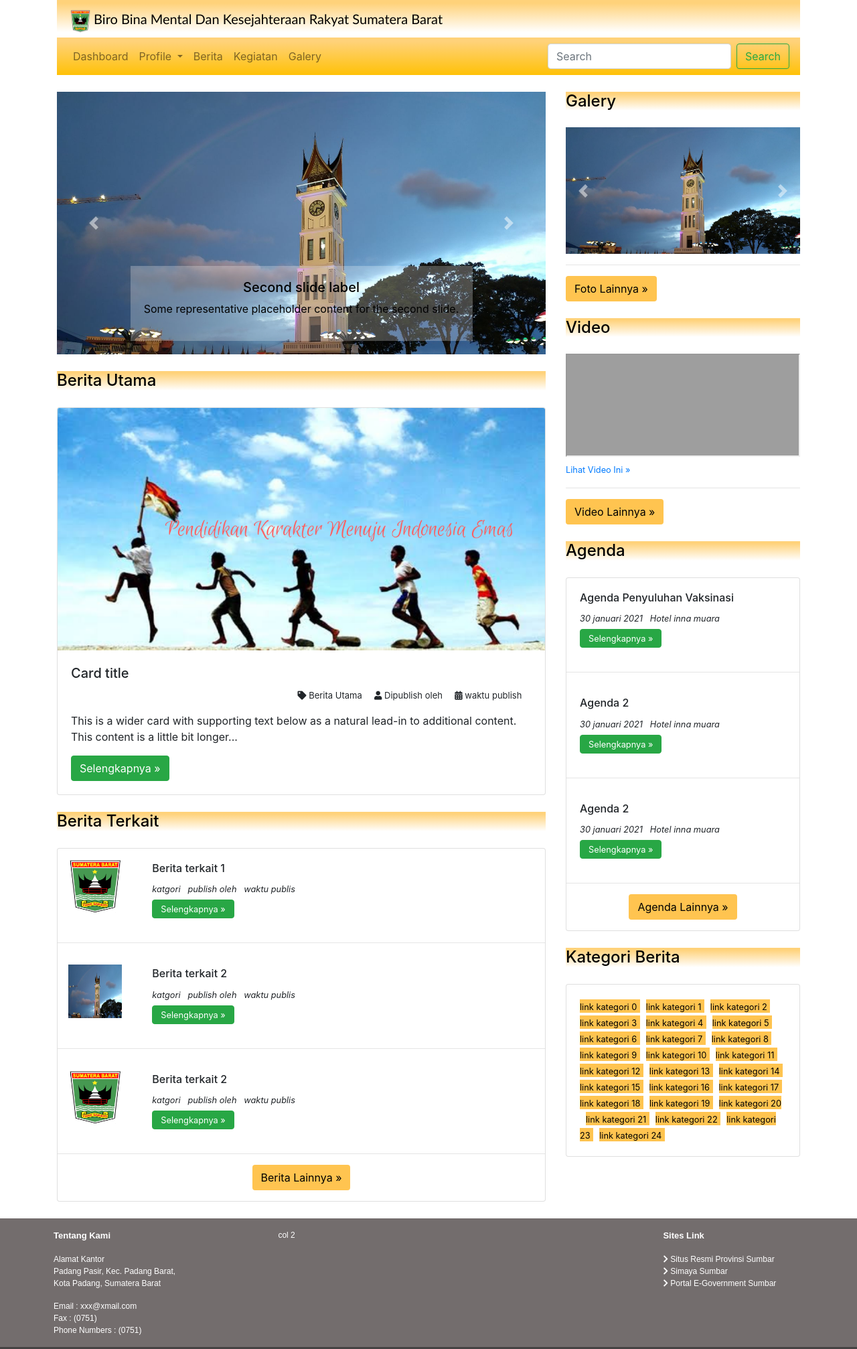
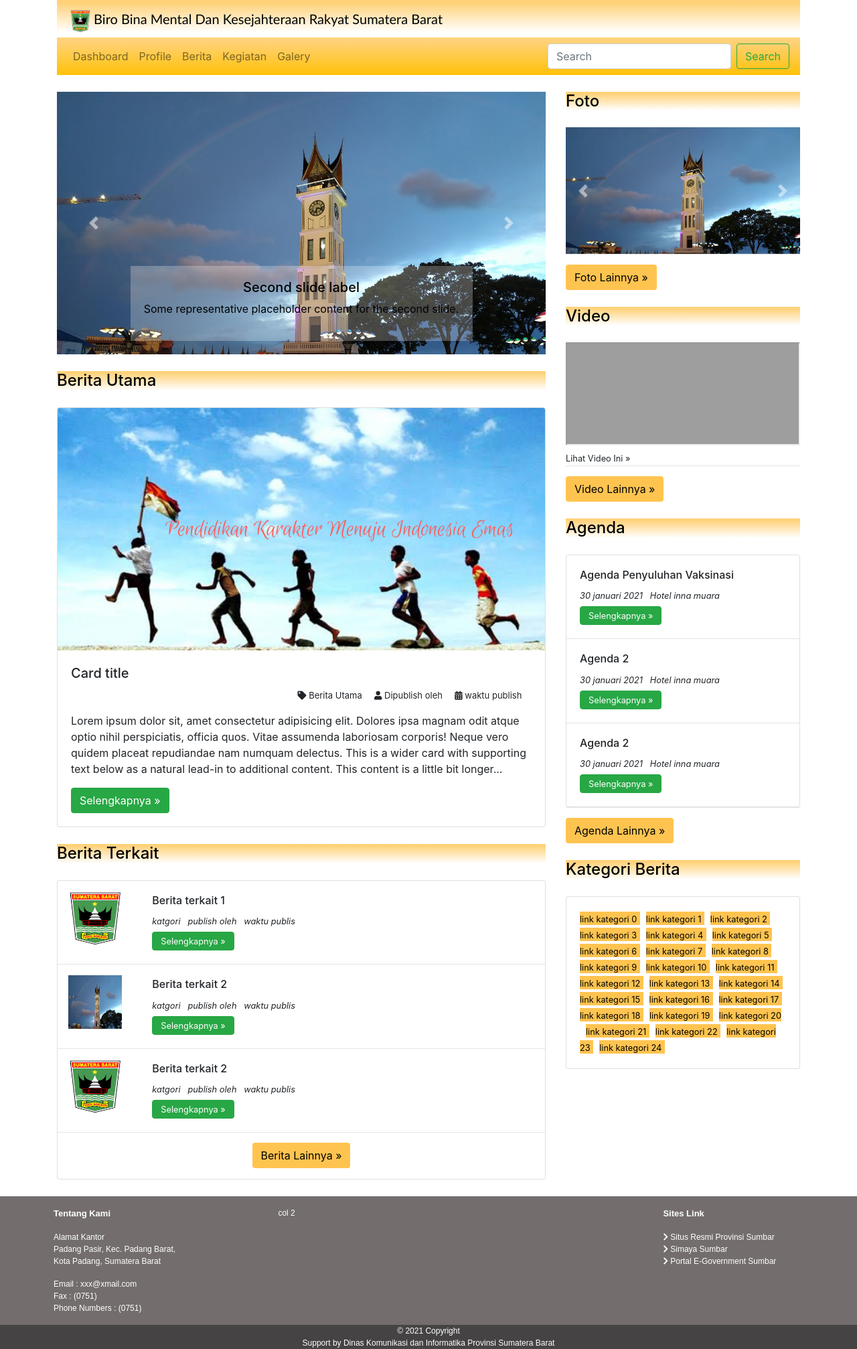
Before and after one commit to Boleh-PerKPan/BiroBinaMental, a CodeIgniter app: page /KP/guest in a window 1280 px wide. Shown: the top 2014 px of the page at 67% size. Run offline with CodeIgniter, Linux system fonts and the light colour scheme; grey boxes are pictures that could not be loaded.

Commit message:
new commit

```diff
--- a/application/controllers/Guest.php
+++ b/application/controllers/Guest.php
@@ -10,76 +10,89 @@ class Guest extends CI_Controller
 
     public function index()
     {
-        $data = [
-            'title' => 'Biro Bina Mental Dan Kesra'
+        $header_data = [
+            'title' => 'Biro Bina Mental Dan Kesra',
+            'class' => 'dropdown',
+            'dropdown_item' => ' id="navbarDropdown" data-toggle="collapse" aria-expanded="false" '
         ];
-        $this->load->view('template/header', $data);
+        $this->load->view('template/header', $header_data);
         $this->load->view('guest/carousel');
         $this->load->view('guest/index');
         $this->load->view('guest/sidebar');
-        //$this->load->view('guest/test-page');
         $this->load->view('template/footer');
     }
-    public function galery_view() {
-        $data = [
-            'title' => 'Index Galery'
+    public function index_foto() {
+        $header_data = [
+            'title' => 'Index Foto',
+            'class' => 'dropdown',
+            'dropdown_item' => ' id="navbarDropdown" data-toggle="collapse" aria-expanded="false" '
         ];
-        $this->load->view('template/header', $data);
-        $this->load->view('guest/index_galery');
-        //$this->load->view('guest/sidebar');
-        //$this->load->view('guest/test-page');
+        $this->load->view('template/header', $header_data);
+        $this->load->view('guest/index_foto');
         $this->load->view('template/footer');
     }
-    public function berita_view() {
-        $data = [
-            'title' => 'Index Berita'
+    public function index_video() {
+        $header_data = [
+            'title' => 'Index Video',
+            'class' => 'dropdown',
+            'dropdown_item' => ' id="navbarDropdown" data-toggle="collapse" aria-expanded="false" '
         ];
-        $this->load->view('template/header', $data);
+        $this->load->view('template/header', $header_data);
+        $this->load->view('guest/index_video');
+        $this->load->view('template/footer');
+    }
+    public function index_berita() {
+        $header_data = [
+            'title' => 'Index Berita',
+            'class' => 'dropdown',
+            'dropdown_item' => ' id="navbarDropdown" data-toggle="collapse" aria-expanded="false" '
+        ];
+        $this->load->view('template/header', $header_data);
+        $this->load->view('guest/index_berita');
+        $this->load->view('template/footer');
+    }
+    public function index_agenda() {
+        $header_data = [
+            'title' => 'Index Agenda',
+            'class' => 'dropdown',
+            'dropdown_item' => ' id="navbarDropdown" data-toggle="collapse" aria-expanded="false" '
+        ];
+        $this->load->view('template/header', $header_data);
         $this->load->view('guest/index_berita');
         //$this->load->view('guest/sidebar');
-        //$this->load->view('guest/test-page');
         $this->load->view('template/footer');
     }
-    public function agenda_view() {
-        $data = [
-            'title' => 'Index Agenda'
+    public function detail($judul, $jenis) {
+        $header_data = [
+            'title' => $judul,
+            'class' => 'dropdown',
+            'dropdown_item' => ' id="navbarDropdown" data-toggle="collapse" aria-expanded="false" '
         ];
-        $this->load->view('template/header', $data);
-        $this->load->view('guest/index_berita');
+        $this->load->view('template/header', $header_data);
+        $this->load->view('guest/detail');
         //$this->load->view('guest/sidebar');
-        //$this->load->view('guest/test-page');
-        $this->load->view('template/footer');
-    }
-    public function detail_berita($judul) {
-        //$judul = "Judul Berita";
-        $data = [
-            'title' => $judul
-        ];
-        $this->load->view('template/header', $data);
-        $this->load->view('guest/detail_berita');
-        //$this->load->view('guest/sidebar');
-        //$this->load->view('guest/test-page');
         $this->load->view('template/footer');
     }
     public function detail_agenda($judul) {
-        $data = [
-            'title' => $judul
+        $header_data = [
+            'title' => $judul,
+            'class' => 'dropdown',
+            'dropdown_item' => ' id="navbarDropdown" data-toggle="collapse" aria-expanded="false" '
         ];
-        $this->load->view('template/header', $data);
+        $this->load->view('template/header',$header_data);
         $this->load->view('guest/detail_berita');
         //$this->load->view('guest/sidebar');
         //$this->load->view('guest/test-page');
         $this->load->view('template/footer');
     }
     public function extrapage_news($judul) {
-        //$judul = "Judul extrapage";
-        $data = [
-            'title' => $judul
+        $header_data = [
+            'title' => $judul,
+            'class' => 'dropdown',
+            'dropdown_item' => ' id="navbarDropdown" data-toggle="collapse" aria-expanded="false" '
         ];
-        $this->load->view('template/header', $data);
+        $this->load->view('template/header', $header_data);
         $this->load->view('guest/extrapage_news');
-        //$this->load->view('guest/sidebar');
-        //$this->load->view('guest/test-page');
         $this->load->view('template/footer');
     }
 }
--- a/application/views/guest/index.php
+++ b/application/views/guest/index.php
@@ -1,6 +1,6 @@
         <div class="new-panel">
             <div>
-                <a href="<?= base_url()?>guest/berita_view"><h4 class="nav-style">Berita Utama</h4></a>
+                <a href="<?= base_url()?>guest/index_berita"><h4 class="nav-style">Berita Utama</h4></a>
             </div>
             <div class="card mb-3 new-panel">
                 <img src="<?=base_url()?>assets/files/images/pendd_char.png" class="card-img-top" alt="...">
@@ -11,14 +11,16 @@
                         <i class="fas fa-user"></i> Dipublish oleh &nbsp; &nbsp;
                         <i class="fas fa-calendar-alt"></i> waktu publish &nbsp; &nbsp;
                     </p>
-                    <p class="card-text">This is a wider card with supporting text below as a natural lead-in to additional content. This content is a little bit longer...</p>
+                    <p class="card-text">
+                        Lorem ipsum dolor sit, amet consectetur adipisicing elit. Dolores ipsa magnam odit atque optio nihil perspiciatis, officia quos. Vitae assumenda laboriosam corporis! Neque vero quidem placeat repudiandae nam numquam delectus.
+                        This is a wider card with supporting text below as a natural lead-in to additional content. This content is a little bit longer...</p>
                     <a href="<?=base_url()?>/guest/detail_berita/berita1" class="btn btn-success" role="button">Selengkapnya &raquo;</a>
                 </div>
             </div>
         </div>
         <div class="new-panel" id="beritaterkait">
             <div>
-                <a href="<?= base_url()?>guest/berita_view"><h4 class="nav-style">Berita Terkait</h4></a>
+                <a href="<?= base_url()?>guest/index_berita"><h4 class="nav-style">Berita Terkait</h4></a>
             </div>
             <div class="card new-panel" style="">
                 <div class="row no-gutters" style="max-height: 25rem;">
@@ -33,7 +35,7 @@
                                     <i>katgori &nbsp; publish oleh &nbsp; waktu publis </i><br>
                                 </p>
                             </small>
-                            <a href="<?=base_url()?>/guest/detail_berita/berita1" class="btn btn-success" role="button" style="height:28px; padding-top:0px; margin-top:6px;"><small> Selengkapnya &raquo;</small></a>
+                            <a href="<?=base_url()?>guest/detail/berita1/berita" class="btn btn-success" role="button" style="height:28px; padding-top:0px; margin-top:6px;"><small> Selengkapnya &raquo;</small></a>
                         </div>
                     </div>
                 </div>
@@ -50,7 +52,7 @@
                                     <i>katgori &nbsp; publish oleh &nbsp; waktu publis </i><br>
                                 </p>
                             </small>
-                            <a href="<?=base_url()?>/guest/detail_berita/berita1" class="btn btn-success" role="button" style="height:28px; padding-top:0px; margin-top:6px;"><small> Selengkapnya &raquo;</small></a>
+                            <a href="<?=base_url()?>guest/detail/berita1/berita" class="btn btn-success" role="button" style="height:28px; padding-top:0px; margin-top:6px;"><small> Selengkapnya &raquo;</small></a>
                         </div>
                     </div>
                 </div>
@@ -67,13 +69,13 @@
                                     <i>katgori &nbsp; publish oleh &nbsp; waktu publis </i><br>
                                 </p>
                             </small>
-                            <a href="<?=base_url()?>/guest/detail_berita/berita1" class="btn btn-success" role="button" style="height:28px; padding-top:0px; margin-top:6px;"><small> Selengkapnya &raquo;</small></a>
+                            <a href="<?=base_url()?>guest/detail/berita1/berita" class="btn btn-success" role="button" style="height:28px; padding-top:0px; margin-top:6px;"><small> Selengkapnya &raquo;</small></a>
                         </div>
                     </div>
                 </div>
                 <hr>
                 <div style="margin: auto; margin-bottom:1rem;">
-                    <a href="<?=base_url()?>guest/berita_view" role="button" class="btn my-btn">Berita Lainnya &raquo;</a>
+                    <a href="<?=base_url()?>guest/index_berita" role="button" class="btn my-btn">Berita Lainnya &raquo;</a>
                 </div>
             </div>
         </div>
--- a/application/views/guest/sidebar.php
+++ b/application/views/guest/sidebar.php
@@ -1,25 +1,25 @@
     <div class="col-md-4 offset-md-0 new-panel">
         <div id="galery">
             <div>
-                <a href="<?= base_url()?>guest/galery_view"><h4 class="nav-style">Galery</h4></a>
+                <a href="<?= base_url()?>guest/index_foto"><h4 class="nav-style">Foto</h4></a>
             </div>
             <div id="carousel-galery" class="carousel slide new-panel" data-ride="carousel">
                 <div class="carousel-inner" style="">
                     <div class="carousel-item active">
-                        <img src="<?= base_url()?>assets/files/images/jam_gadang.jpg" class="d-block w-100" style="" alt="...">
+                        <img src="<?= base_url()?>assets/files/images/jam_gadang.jpg" class="d-block w-100" style="max-height:20rem" alt="...">
                     </div>
                     <div class="carousel-item">
-                        <img src="<?= base_url()?>assets/files/images/jam_gadang.jpg" class="d-block w-100" style="" alt="...">
+                        <img src="<?= base_url()?>assets/files/images/pelantikan_gub.jpg" class="d-block w-100" style="max-height:20rem" alt="...">
                     </div>
                     <div class="carousel-item">
-                        <img src="<?= base_url()?>assets/files/images/pendd_char.png" class="d-block w-100" style="" alt="...">
+                        <img src="<?= base_url()?>assets/files/images/sumbarprof_logo.png" class="d-block w-100" style="max-height:20rem" alt="...">
                     </div>
                 </div>
-                <a class="carousel-control-prev" href="#galery" role="button" data-slide="prev">
+                <a class="carousel-control-prev" href="#carousel-galery" role="button" data-slide="prev">
                     <span class="carousel-control-prev-icon" aria-hidden="true"></span>
                     <span class="sr-only">Previous</span>
                 </a>
-                <a class="carousel-control-next" href="#galery" role="button" data-slide="next">
+                <a class="carousel-control-next" href="#carousel-galery" role="button" data-slide="next">
                     <span class="carousel-control-next-icon" aria-hidden="true"></span>
                     <span class="sr-only">Next</span>
                 </a>
@@ -27,12 +27,12 @@
             </div>
             <hr>
             <div style="margin: auto; margin-bottom:1rem;">
-                <a href="<?=base_url()?>guest/galery_view" role="button" class="btn my-btn">Foto Lainnya &raquo;</a>
+                <a href="<?=base_url()?>guest/index_foto" role="button" class="btn my-btn">Foto Lainnya &raquo;</a>
             </div>
         </div>
         <div id="video">
             <div class="new-panel">
-                <a href="<?= base_url()?>guest/galery_view"><h4 class="nav-style">Video</h4></a>
+                <a href="<?= base_url()?>guest/index_video"><h4 class="nav-style">Video</h4></a>
             </div>
             <div class="new-panel" style="">
                 <iframe width="" height="" class="w-100"  src="https://www.youtube.com/embed/xV1HeAbOUGw">
@@ -41,12 +41,12 @@
             </div>
             <hr>
             <div style="margin: auto; margin-bottom:1rem;">
-                <a href="<?=base_url()?>guest/galery_view" role="button" class="btn my-btn">Video Lainnya &raquo;</a>
+                <a href="<?=base_url()?>guest/index_video" role="button" class="btn my-btn">Video Lainnya &raquo;</a>
             </div>
         </div>
         <div id="agenda">
             <div class="new-panel">
-                <a href="<?= base_url()?>guest/agenda_view"><h4 class="nav-style">Agenda</h4></a>
+                <a href="<?= base_url()?>guest/index_agenda"><h4 class="nav-style">Agenda</h4></a>
             </div>
             <div class="card new-panel" style="">
                 <div class="row no-gutters" style="max-height: 25rem;">
@@ -90,22 +90,23 @@
                         </div>
                     </div>
                 </div>
-                <hr>
-                <div style="margin: auto; margin-bottom:1rem;">
-                    <a href="<?=base_url()?>guest/agenda_view" role="button" class="btn my-btn">Agenda Lainnya &raquo;</a>
-                </div>
+            </div>
+            <hr>
+            <div style=" margin-bottom:1rem;">
+                <a href="<?=base_url()?>guest/index_agenda" role="button" class="btn my-btn">Agenda Lainnya &raquo;</a>
             </div>
         </div>
         <div class="" id="kategori">
             <div class="new-panel">
-                <a href="<?= base_url()?>guest/agenda_view"><h4 class="nav-style">Kategori Berita</h4></a>
+                <a href="<?= base_url()?>guest/index_artikel_kategory"><h4 class="nav-style">Kategori Berita</h4></a>
             </div>
             <div class="card new-panel" style="">
-                    <div class="card-body">
+                <div class="card-body">
                 <?php for ($i=0; $i < 25; $i++) {  ?>
                     <a href="#" class="my-btn"><small> link kategori <?=$i;?></small> </a>&nbsp;
                 <?php } ?>
-            </div></div>
+                </div>
+            </div>
         </div>
     </div>
 <!--tutup clas row pada carousel.php-->
--- a/application/views/template/footer.php
+++ b/application/views/template/footer.php
@@ -27,6 +27,7 @@
     <script src="https://cdn.jsdelivr.net/npm/bootstrap@4.6.0/dist/js/bootstrap.bundle.min.js" integrity="sha384-Piv4xVNRyMGpqkS2by6br4gNJ7DXjqk09RmUpJ8jgGtD7zP9yug3goQfGII0yAns" crossorigin="anonymous"></script>
     <script>
         var mybutton = document.getElementById("upBtn");
+        var mynav = document.getElementById("navScroll");
 
         // When the user scrolls down 20px from the top of the document, show the button
         window.onscroll = function() {
@@ -34,10 +35,12 @@
         };
 
         function scrollFunction() {
-            if (document.body.scrollTop > 20 || document.documentElement.scrollTop > 20) {
+            if (document.body.scrollTop > 60 || document.documentElement.scrollTop > 60) {
                 mybutton.style.display = "block";
+                mynav.style.display = "block";
             } else {
                 mybutton.style.display = "none";
+                mynav.style.display = "none";
             }
         }
 
--- a/application/views/template/header.php
+++ b/application/views/template/header.php
@@ -1,31 +1,27 @@
+
 <!DOCTYPE html>
 <html lang="en">
 
 <head>
     <meta charset="utf-8">
     <meta name="viewport" content="width=device-width, initial-scale=1, shrink-to-fit=no">
-    <meta name="description" content="">
-    <meta name="author" content="">
+    <meta http-equiv="X-UA-Compatible" content="IE=edge">
+
     <link rel="icon" href="../../../../favicon.ico">
     <!-- Bootstrap core CSS -->
     <link rel="stylesheet" href="https://maxcdn.bootstrapcdn.com/bootstrap/4.0.0/css/bootstrap.min.css" integrity="sha384-Gn5384xqQ1aoWXA+058RXPxPg6fy4IWvTNh0E263XmFcJlSAwiGgFAW/dAiS6JXm" crossorigin="anonymous">
-
     <!-- Custom styles for this template -->
     <link href="<?= base_url(); ?>assets/css/guest-dashboard.css" rel="stylesheet">
+    <link rel="stylesheet" href="<?= base_url(); ?>assets/libs/fontawesome/css/all.min.css">
 
-    <link rel="stylesheet" href="<?= base_url(); ?>assets/libs/fontawesome/css/all.min.css">
     <title><?=$title?></title>
 </head>
 <body>
     <i onclick="topFunction()" id="upBtn" class="fas fa-chevron-up" title="Go to top"></i>
-    <header class="container ">
-        <a class="" href="<?=base_url()?>guest" >
-            <h5 class="nav-style" style="font-family: 'Trebuchet MS', sans-serif; padding-top:15px; padding-left:20px; ">
-                <img src="<?= base_url()?>assets/files/images/sumbarprof_logo.png" style="width:30px" alt="...">
-                Biro Bina Mental Dan Kesejahteraan Rakyat Sumatera Barat
-            </h5>
-        </a>
-        <nav class="navbar navbar-expand-lg navbar-light bg-warning nav-style" id="mainNav" style="">
+
+    <header>
+        <nav class="navbar navbar-expand-lg navbar-light bg-warning nav-style" id="navScroll">
+            <div class="container">
                 <button class="navbar-toggler navbar-toggler-icon" type="button" id="navbardrop" data-toggle="collapse" data-target="#navnav" aria-controls="navnav" aria-expanded="false" >
                     <span></span>
                 </button>
@@ -34,23 +30,25 @@
                         <li class="nav-item">
                             <a class="nav-link " href="<?=base_url()?>guest">Dashboard</a>
                         </li>
-                    <li class="nav-item dropdown">
-                        <a class="nav-link dropdown-toggle" id="navbarDropdonw" data-toggle="collapse" data-target="#profile" aria-expanded="false" >
-                            Profile
-                        </a>
+                        <li class="nav-item <?=$class?>">
+                            <a href="#" data-target="#profile" class="nav-link" <?=$dropdown_item;?> >Profile</a>
                             <div class="collapse dropdown-menu" id="profile" aria-labelledby="navbarDropdown">
                                 <a class="dropdown-item" href="<?= base_url() ?>guest/extrapage_news/visimisi">Visi dan Misi</a>
                                 <a class="dropdown-item" href="<?= base_url() ?>guest/extrapage_news/strukturOrganisasi">Struktur Organisasi</a>
                             </div>
                         </li>
-                    <li class="nav-item">
+                        <li class="nav-item ">
                             <a class="nav-link" href="<?=base_url()?>guest/index_berita">Berita</a>
                         </li>
                         <li class="nav-item">
-                        <a class="nav-link" href="">Kegiatan</a>
+                            <a class="nav-link " href="">Kegiatan</a>
                         </li>
-                    <li class="nav-item">
-                        <a class="nav-link" href="<?=base_url()?>guest/index_galery">Galery</a>
+                        <li class="nav-item <?=$class?>">
+                            <a class="nav-link" data-target="#galery" <?=$dropdown_item;?> href="#">Galery</a>
+                            <div class="collapse dropdown-menu" id="galery" aria-labelledby="navbarDropdown">
+                                <a class="dropdown-item" href="<?= base_url() ?>guest/index_foto">Foto</a>
+                                <a class="dropdown-item" href="<?= base_url() ?>guest/index_video">Video</a>
+                            </div>
                         </li>
                     </ul>
                     <form class="form-inline my-2 my-lg-0 ">
@@ -58,8 +56,52 @@
                         <button class="btn btn-outline-success my-2 my-sm-0" type="submit">Search</button>
                     </form>
                 </div>
-
+            </div>
         </nav>
+        <div class="container ">
+            <a class="" href="<?=base_url()?>guest" >
+                <h5 class="nav-style" style="font-family: 'Trebuchet MS', sans-serif; padding-top:15px; padding-left:20px; ">
+                    <img src="<?= base_url()?>assets/files/images/sumbarprof_logo.png" style="width:30px" alt="...">
+                    Biro Bina Mental Dan Kesejahteraan Rakyat Sumatera Barat
+                </h5>
+            </a>
+            <nav class="navbar navbar-expand-lg navbar-light bg-warning nav-style" id="mainNav">
+                <button class="navbar-toggler navbar-toggler-icon" type="button" id="navbardrop" data-toggle="collapse" data-target="#navnav" aria-controls="navnav" aria-expanded="false" >
+                    <span></span>
+                </button>
+                <div id="navnav" class="collapse navbar-collapse">
+                    <ul class="navbar-nav mr-auto">
+                        <li class="nav-item">
+                            <a class="nav-link " href="<?=base_url()?>guest">Dashboard</a>
+                        </li>
+                        <li class="nav-item <?=$class?>">
+                            <a href="#" data-target="#profile" class="nav-link" <?=$dropdown_item;?> >Profile</a>
+                            <div class="collapse dropdown-menu" id="profile" aria-labelledby="navbarDropdown">
+                                <a class="dropdown-item" href="<?= base_url() ?>guest/extrapage_news/visimisi">Visi dan Misi</a>
+                                <a class="dropdown-item" href="<?= base_url() ?>guest/extrapage_news/strukturOrganisasi">Struktur Organisasi</a>
+                            </div>
+                        </li>
+                        <li class="nav-item ">
+                            <a class="nav-link" href="<?=base_url()?>guest/index_berita">Berita</a>
+                        </li>
+                        <li class="nav-item">
+                            <a class="nav-link " href="">Kegiatan</a>
+                        </li>
+                        <li class="nav-item <?=$class?>">
+                            <a class="nav-link" data-target="#galery" <?=$dropdown_item;?> href="#">Galery</a>
+                            <div class="collapse dropdown-menu" id="galery" aria-labelledby="navbarDropdown">
+                                <a class="dropdown-item" href="<?= base_url() ?>guest/index_foto">Foto</a>
+                                <a class="dropdown-item" href="<?= base_url() ?>guest/index_video">Video</a>
+                            </div>
+                        </li>
+                    </ul>
+                    <form class="form-inline my-2 my-lg-0 ">
+                        <input class="form-control mr-sm-2" type="search" placeholder="Search" aria-label="Search">
+                        <button class="btn btn-outline-success my-2 my-sm-0" type="submit">Search</button>
+                    </form>
+                </div>
+            </nav>
+        </div>
     </header>
 
     <main>
--- a/assets/css/guest-dashboard.css
+++ b/assets/css/guest-dashboard.css
@@ -1,4 +1,8 @@
 
+a {
+	text-decoration: none;
+	color: inherit;
+}
 a:hover{
     text-decoration: none;
     color: inherit;
@@ -8,6 +12,11 @@ footer {
     color: white;
     font-family: Arial, Helvetica, sans-serif;
     font-size:12px;
+    width: 100%;
+}
+hr {
+    margin-top:0px;
+    margin-bottom : 0px;
 }
 .nav-item:hover {
     background-color : rgba(255,255,255,0.4);
@@ -29,6 +38,7 @@ footer {
 .my-btn {
     background-color: #FFC450;
     color: black;
+    margin-top:15px;
 }
 .my-btn:hover {
     background-color: #f5b128;
@@ -47,3 +57,12 @@ footer {
     padding: 15px;
     border-radius: 4px;
 }
+#navScroll {
+    display: none;
+    z-index: 99;
+    position:fixed;
+    width: 100%;
+}
+.dropdown:hover>.dropdown-menu {
+    display: block;
+}
```
Also changed, not shown: application/views/guest/extrapage_news.php (+25 -1 lines), application/views/guest/index_berita.php (+45 -0 lines), application/views/guest/index_foto.php (added, +21 -0 lines), application/views/guest/index_video.php (added, +26 -0 lines), application/views/guest/detail.php (added), application/views/guest/detail_berita.php (deleted), application/views/guest/index_galery.php (deleted), assets/files/images/pelantikan_gub.jpg (added). Lines whose indentation alone changed are shown as unchanged.
